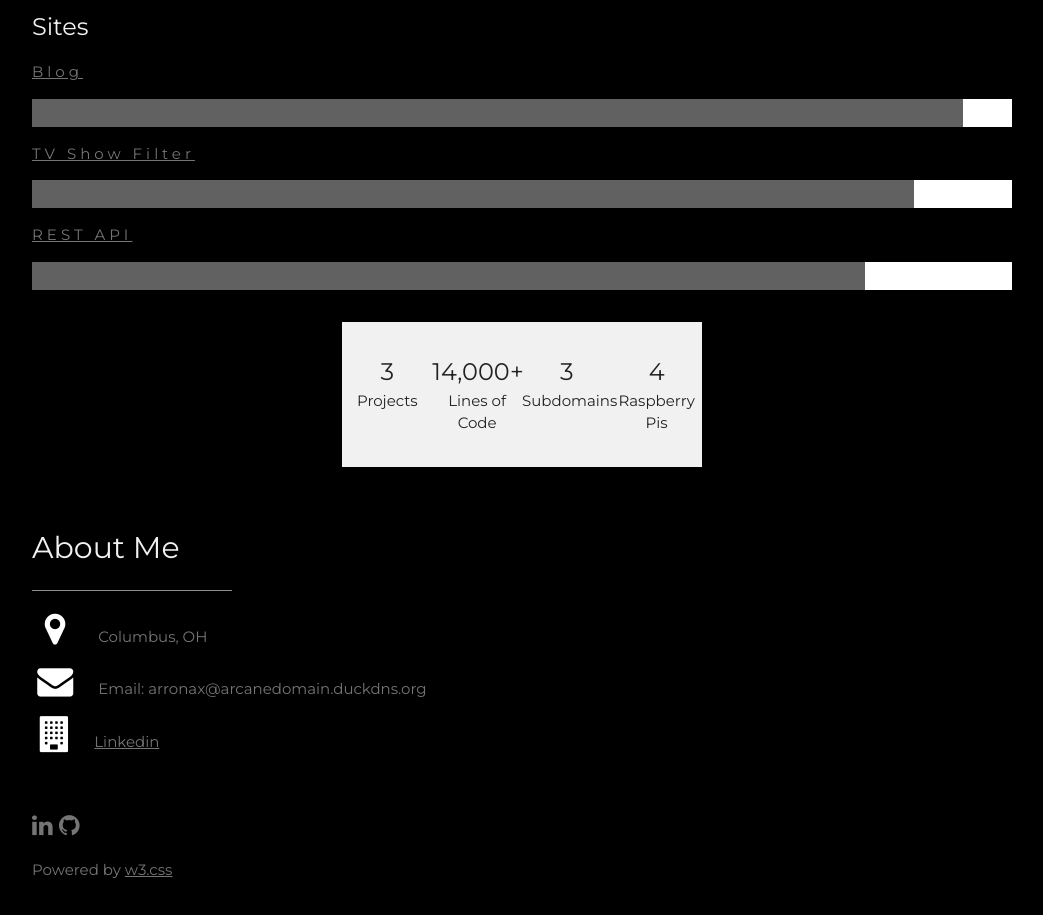
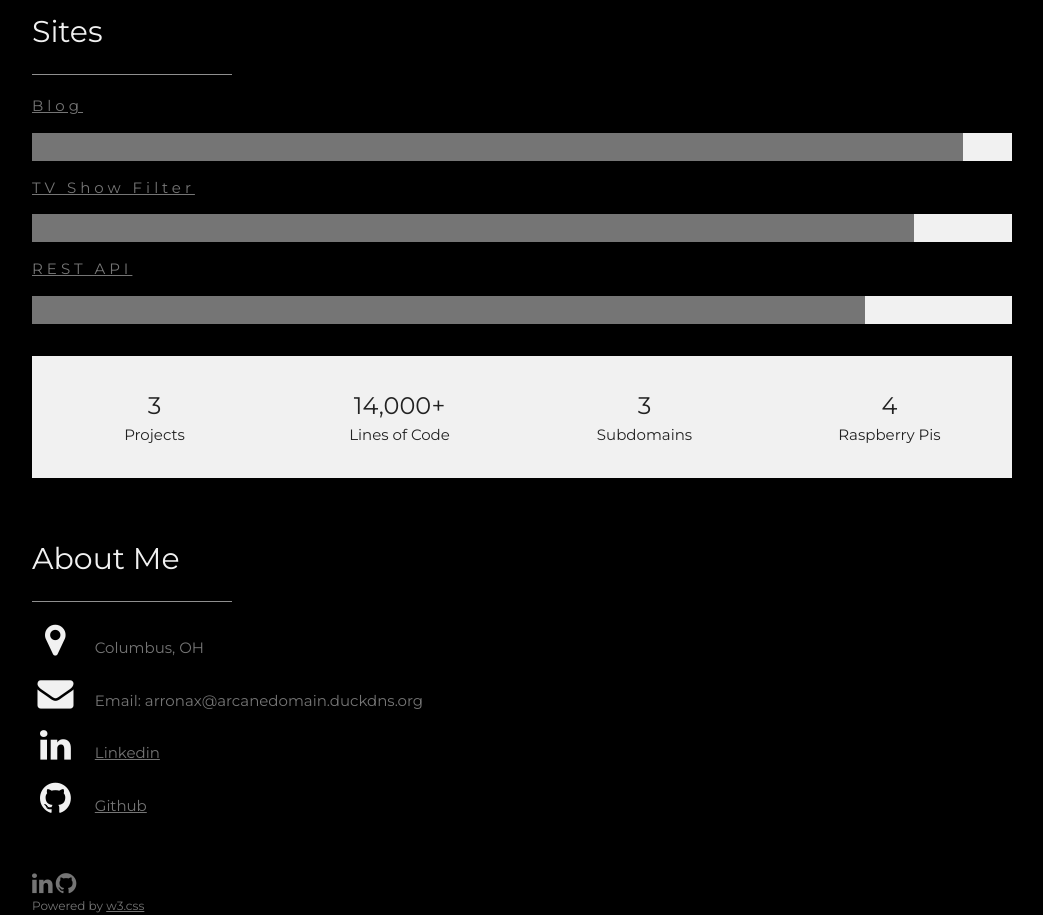
Before and after one commit to arcanearronax/arcanedomain_homepage, a plain HTML site: page index.html in a window 1280 px wide. Shown: the part 1200-2115 px from the top of the page, without its empty margins (178-1221 px from the left). Drawn offline with nearby package versions, Linux system fonts and the light colour scheme.

Commit message:
Renamed the CSS files and updated remaining portions of the html file. Changes to projects which depend on the webpagestyle.css file will need to be updated.

```diff
--- a/index.html
+++ b/index.html
@@ -12,8 +12,8 @@
 		<link rel="stylesheet" href="https://www.w3schools.com/w3css/4/w3.css">
 		<link rel="stylesheet" href="https://fonts.googleapis.com/css?family=Montserrat">
 		<link rel="stylesheet" href="https://cdnjs.cloudflare.com/ajax/libs/font-awesome/4.7.0/css/font-awesome.min.css">
-		<link rel="stylesheet" type="text/css" href="static/WebpageStyle.css">
-		<link rel="stylesheet" type="text/css" href="static/homepage_index.css">
+		<link rel="stylesheet" type="text/css" href="static/arcanedomain.css">
+		<link rel="stylesheet" type="text/css" href="static/homepage.css">
 		<link rel="icon" href="static/link_icon_96x96.ico">
 
 	</head>
@@ -81,7 +81,7 @@
   		<!-- What is this website? -->
   		<article class="vert-space" id="what">
         <h2>What's This?</h2>
-        <hr style="width:200px" class="w3-opacity">
+        <hr>
 
 				<p>
 					This website is part of a project for me to gather experience in maintaining
@@ -92,28 +92,29 @@
 			</article>
 
       <!-- What sections we have with measurement bars -->
-			<article class="w3-justify vert-space" id="sites">
-      	<h3 class="">Sites</h3>
+			<article class="vert-space" id="sites">
+      	<h2>Sites</h2>
+				<hr>
 
 				<div class="site-container">
 					<section class="site">
-		        <p class="w3-wide"><a href="https://blog.arcanedomain.duckdns.org/" target="_blank">Blog</a></p>
-		        <div class="w3-white">
-		            <div class="w3-dark-grey" style="height:28px;width:95%"></div>
+		        <p><a href="https://blog.arcanedomain.duckdns.org/" target="_blank">Blog</a></p>
+		        <div class="light-bar">
+		            <div class="dark-bar" style="width:95%"></div>
 		        </div>
 					</section>
 
 					<section class="site">
-		        <p class="w3-wide"><a href="https://tvapi.arcanedomain.duckdns.org/" target="_blank">TV Show Filter</a></p>
-		        <div class="w3-white">
-		            <div class="w3-dark-grey" style="height:28px;width:90%"></div>
+		        <p><a href="https://tvapi.arcanedomain.duckdns.org/" target="_blank">TV Show Filter</a></p>
+		        <div class="light-bar">
+		            <div class="dark-bar" style="width:90%"></div>
 		        </div>
 					</section>
 
 					<section class="site">
-		        <p class="w3-wide"><a href="https://rest.arcanedomain.duckdns.org/" target="_blank">REST API</a></p>
-		        <div class="w3-white">
-		            <div class="w3-dark-grey" style="height:28px;width:85%"></div>
+		        <p><a href="https://rest.arcanedomain.duckdns.org/" target="_blank">REST API</a></p>
+		        <div class="light-bar">
+		            <div class="dark-bar" style="width:85%"></div>
 		        </div>
 					</section>
 				</div>
@@ -121,23 +122,27 @@
 				<!-- This section counts up how many items are in each section -->
 				<section class="display vert-space">
 
-					<div class="w3-quarter display-entry">
-						<span class="w3-xlarge">3</span><br>
+					<div class="display-entry">
+						<span class="medium-text">3</span>
+						<br>
 	  		     Projects
 	        </div>
 
-	        <div class="w3-quarter display-entry">
-	        	<span class="w3-xlarge">14,000+</span><br>
+	        <div class="display-entry">
+	        	<span class="medium-text">14,000+</span>
+						<br>
 	        	Lines of Code
 	        </div>
 
-	        <div class="w3-quarter display-entry">
-	        	<span class="w3-xlarge">3</span><br>
+	        <div class="display-entry">
+	        	<span class="medium-text">3</span>
+						<br>
 	        	Subdomains
 	        </div>
 
-	        <div class="w3-quarter display-entry">
-						<span class="w3-xlarge">4</span><br>
+	        <div class="display-entry">
+						<span class="medium-text">4</span>
+						<br>
 	        	Raspberry Pis
 	        </div>
 
@@ -151,25 +156,26 @@
 			<!--<iframe width="980" height="650" frameBorder="0" src="https://mailform.arcanedomain.duckdns.org"></iframe>-->
 
   		<!-- About Me Section -->
-			<section class="vert-space w3-content w3-text-grey" id="about">
-        <h2 class="w3-text-light-grey">About Me</h2>
-        <hr style="width:200px" class="w3-opacity">
+			<section class="vert-space" id="about">
+        <h2>About Me</h2>
+        <hr>
 
       	<!-- Icons and Info -->
-        <div class="w3-section">
-      		<p><i class="fa fa-map-marker fa-fw w3-text-white w3-xxlarge w3-margin-right"></i> Columbus, OH</p>
-      		<p><i class="fa fa-envelope fa-fw w3-text-white w3-xxlarge w3-margin-right"> </i> Email: arronax@arcanedomain.duckdns.org</p>
-					<p><i class="fa fa-building fa-fw w3-text-white w3-xxlarge w3-margin-right"></i><a href="https://www.linkedin.com/in/benjamin-welding-61a254178">Linkedin</a></p>
+        <div>
+      		<p><i class="fa fa-map-marker large-text about-icon"></i>Columbus, OH</p>
+      		<p><i class="fa fa-envelope large-text about-icon"></i>Email: arronax@arcanedomain.duckdns.org</p>
+					<p><i class="fa fa-linkedin large-text about-icon"></i><a href="https://www.linkedin.com/in/benjamin-welding-61a254178" target="_blank">Linkedin</a></p>
+					<p><i class="fa fa-github large-text about-icon"></i><a href="https://www.github.com/arcanearronax/" target="_blank">Github</a></p>
         </div><br>
 
 			<!-- End Contact Section -->
 		</section>
 
       <!-- Footer -->
-			<footer class="w3-content w3-text-grey w3-xlarge">
-        <i class="fa fa-linkedin"></i>
-				<i class="fa fa-github"></i>
-        <p class="w3-medium">Powered by <a href="https://www.w3schools.com/w3css/default.asp" target="_blank" class="w3-hover-text-green">w3.css</a></p>
+			<footer class="small-text">
+        <p class="fa fa-linkedin medium-text footer-item"></p>
+				<p class="fa fa-github medium-text footer-item"></p>
+        <p class="footer-item">Powered by <a href="https://www.w3schools.com/w3css/default.asp" target="_blank">w3.css</a></p>
       <!-- End footer -->
 			</footer>
 
--- a/static/homepage_index.css
+++ b/static/homepage.css
@@ -54,6 +54,19 @@ section {
   margin: 0 auto;
 }
 
+hr {
+  opacity: 0.60;
+  width: 200px;
+}
+
+footer {
+  font-size: 18px;
+  color: var(--alt-text-color);
+  max-width: var(--main-max-width);
+  margin-left: auto;
+  margin-right: auto;
+}
+
 /*
  *  Formatting used throughout the page
  *
@@ -66,6 +79,14 @@ section {
 
 .center-text {
   text-align: center !important;
+}
+
+.small-text {
+  font-size: 12px;
+}
+
+.medium-text {
+  font-size: 24px !important;
 }
 
 .large-text {
@@ -81,7 +102,6 @@ section {
  *
 */
 
-/* Set the width of the sidebar to 100px */
 .sidebar {
   width: 100px;
   background-color: var(--alt-bg-color);
@@ -124,11 +144,33 @@ p.sidebar-title {
 
 .site {
   margin: 16px 0px;
+  letter-spacing: 4px;
 }
 
 .site-container {
   margin: 0px auto 32px auto;
+  /* Set "my-sec-counter" to 0 */
+  counter-reset: bar-size;
 }
+
+#sites {
+  text-align: justify !important;
+}
+
+.light-bar {
+  height: 28px;
+  background-color: var(--main-text-color);
+}
+
+.dark-bar {
+  height: inherit;
+  background-color: var(--alt-text-color);
+}
+
+/*
+ *  Formatting for the item display
+ *
+*/
 
 .display {
   color: var(--alt-bg-color);
@@ -136,9 +178,12 @@ p.sidebar-title {
   padding: 16px 0px;
   margin-top: 16px;
   margin-bottom: 16px;
-  margin-left: inherit;
-  margin-right: inherit;
+  margin-left: 0;
+  margin-right: 0;
   text-align: center;
+}
+
+.display::after {
   content: "";
   display: table;
   clear: both;
@@ -146,4 +191,27 @@ p.sidebar-title {
 
 .display-entry {
   margin: inherit;
+  width: 25%;
+  float: left;
 }
+
+/*
+ *  Formatting used for the About section
+ *
+*/
+
+.about-icon {
+  color: var(--main-text-color);
+  margin-right: 16px;
+  width: 1.3em;
+  text-align: center;
+}
+
+/*
+ *  Formatting for the footer
+ *
+*/
+
+.footer-item {
+  margin: auto;
+}
```
Also changed, not shown: static/arcanedomain.css (renamed from static/WebpageStyle.css).
